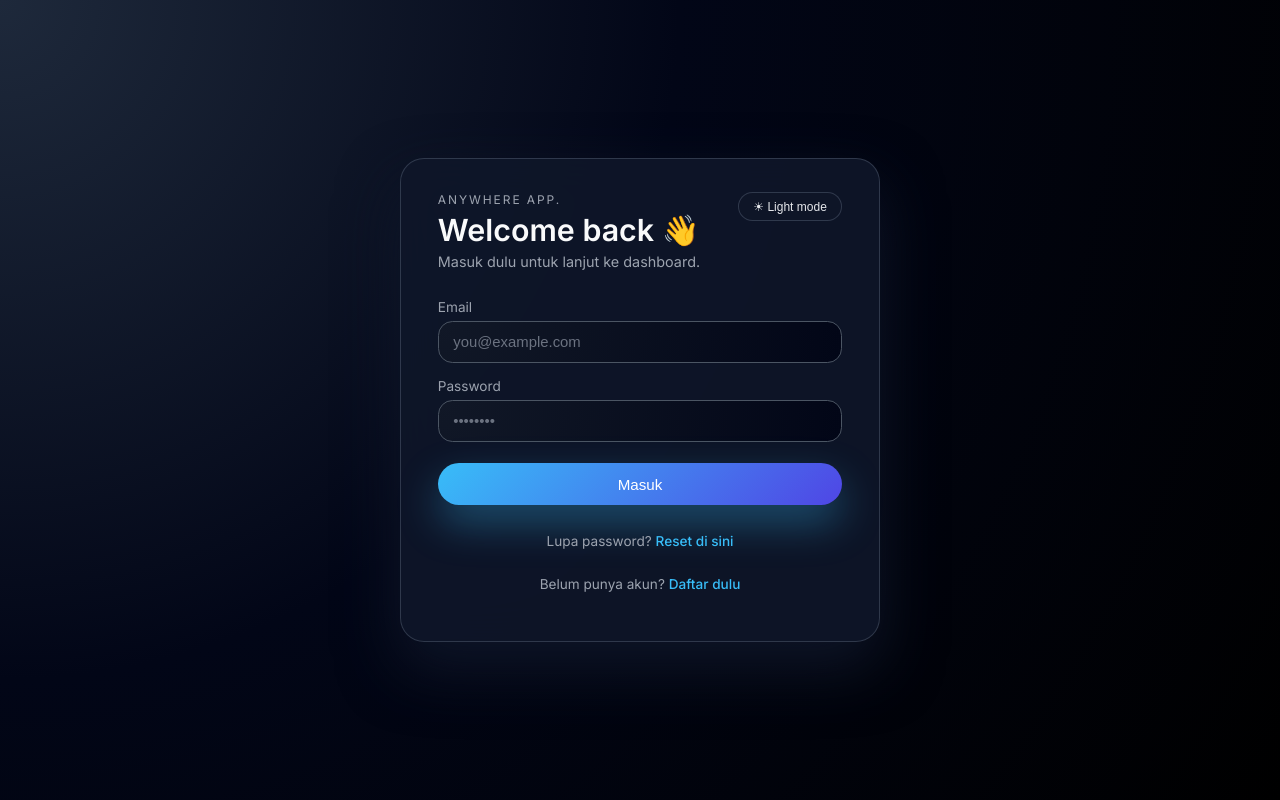
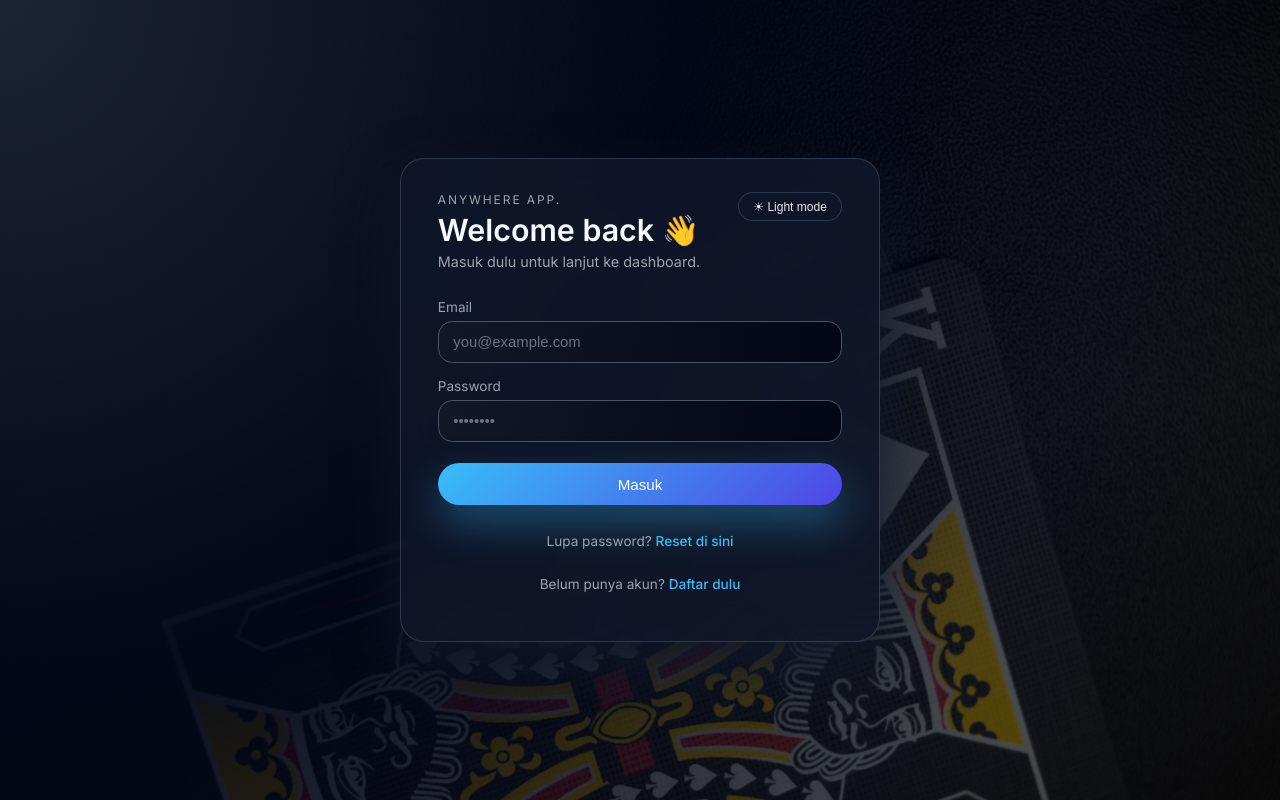
Before and after one commit to FrydoIW/Mouse-Portal-UI, a React app: page / in a window 1280 px wide. Built offline with nearby package versions, Linux system fonts and the light colour scheme; the HTML template or start-up script is replaced by a standard one.

Commit message:
add background

```diff
--- a/src/index.css
+++ b/src/index.css
@@ -18,13 +18,20 @@ body {
   font-family: "Inter", system-ui, -apple-system, BlinkMacSystemFont,
     "Segoe UI", sans-serif;
   background: var(--bg-body);
+  background-repeat: no-repeat;
+  background-size: cover;
+  background-position: center top;
+  background-attachment: fixed; /* opsional: biar kayak parallax dikit */
   color: var(--card-text-main);
 }
 
 
+
 /* DARK THEME (default) */
 :root[data-theme="dark"] {
-  --bg-body: radial-gradient(circle at top left, #1e293b 0, #020617 45%, #000 100%);
+  --bg-body:
+    radial-gradient(circle at top left, rgba(30,41,59,0.9) 0, rgba(2,6,23,0.96) 45%, rgba(0,0,0,0.4) 100%),
+    url("/card-background.jpg");
   --card-bg: rgba(15, 23, 42, 0.9);
   --card-border: rgba(148, 163, 184, 0.25);
   --card-text-main: #f9fafb;
@@ -39,6 +46,7 @@ body {
   --select-option-bg: #020617;
   --select-option-text: #e5e7eb;
 }
+
 
 /* LIGHT THEME */
 :root[data-theme="light"] {
```
